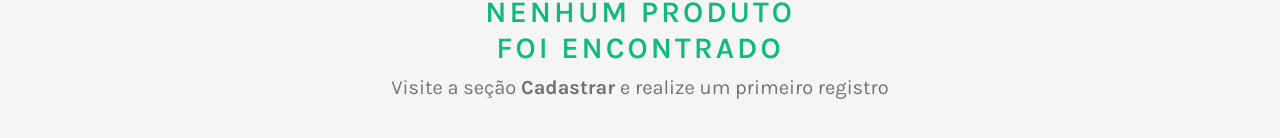
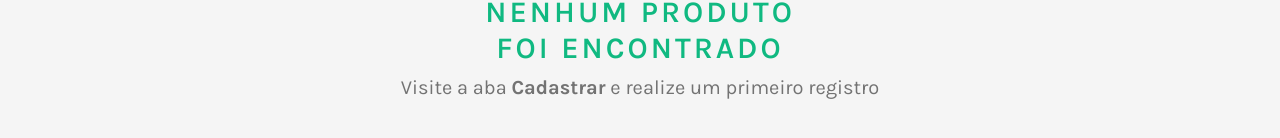
Before and after one commit to vmedeir0s/store-back-office, a React (Vite) app: page / in a window 1280 px wide. Shown: the part 424-562 px from the top of the page. Built offline with nearby package versions, Linux system fonts and the light colour scheme.

Commit message:
fix: text

```diff
--- a/src/components/ListProducts.tsx
+++ b/src/components/ListProducts.tsx
@@ -16,7 +16,7 @@ export default function ListProducts({ products, handleDelete }: Props) {
               Nenhum produto
               <br />foi encontrado
             </h1>
-            <p className="text-center text-neutral-500 text-xl max-md:text-lg font-normal">Visite a seção <strong>Cadastrar</strong> e realize um primeiro registro</p>
+            <p className="text-center text-neutral-500 text-xl max-md:text-lg font-normal">Visite a aba <strong>Cadastrar</strong> e realize um primeiro registro</p>
           </div>
           :
           <h1>tem produto</h1>
```
